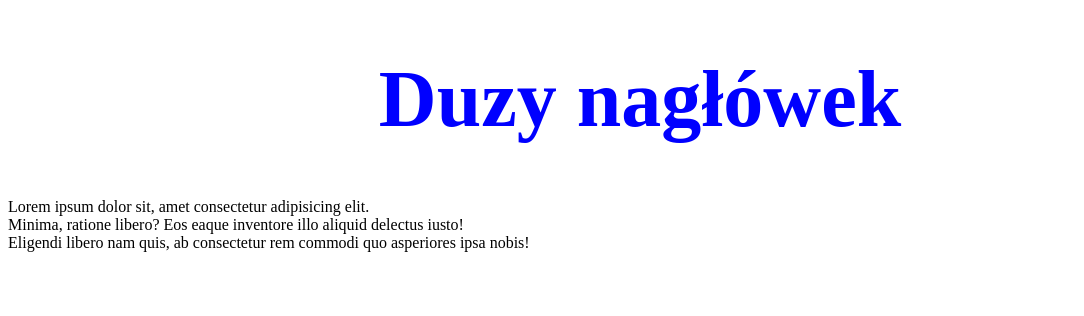
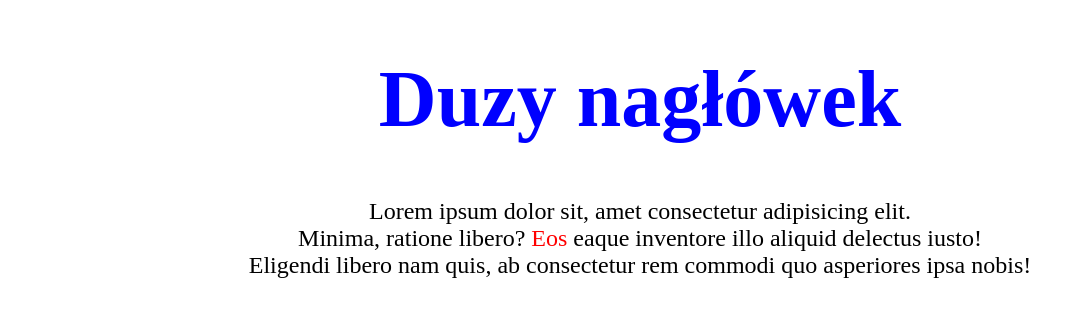
Before and after one commit to kacpro9/css-tekst, a plain HTML site: page index.html in a window 1280 px wide. Shown: the whole page, without its empty margins (0-1084 px from the left). Drawn offline with Linux system fonts and the light colour scheme.

Commit message:
done css

```diff
--- a/css/style.css
+++ b/css/style.css
@@ -1,5 +1,12 @@
 h1{
     font-size: 5em;
-    color: blue;
+    color: #0000ff;
     text-align: center;
 }
+p{
+    text-align: center;
+    font-size: 1.5em;
+}
+span.ingredient{
+    color: #ff0000;
+}
```
